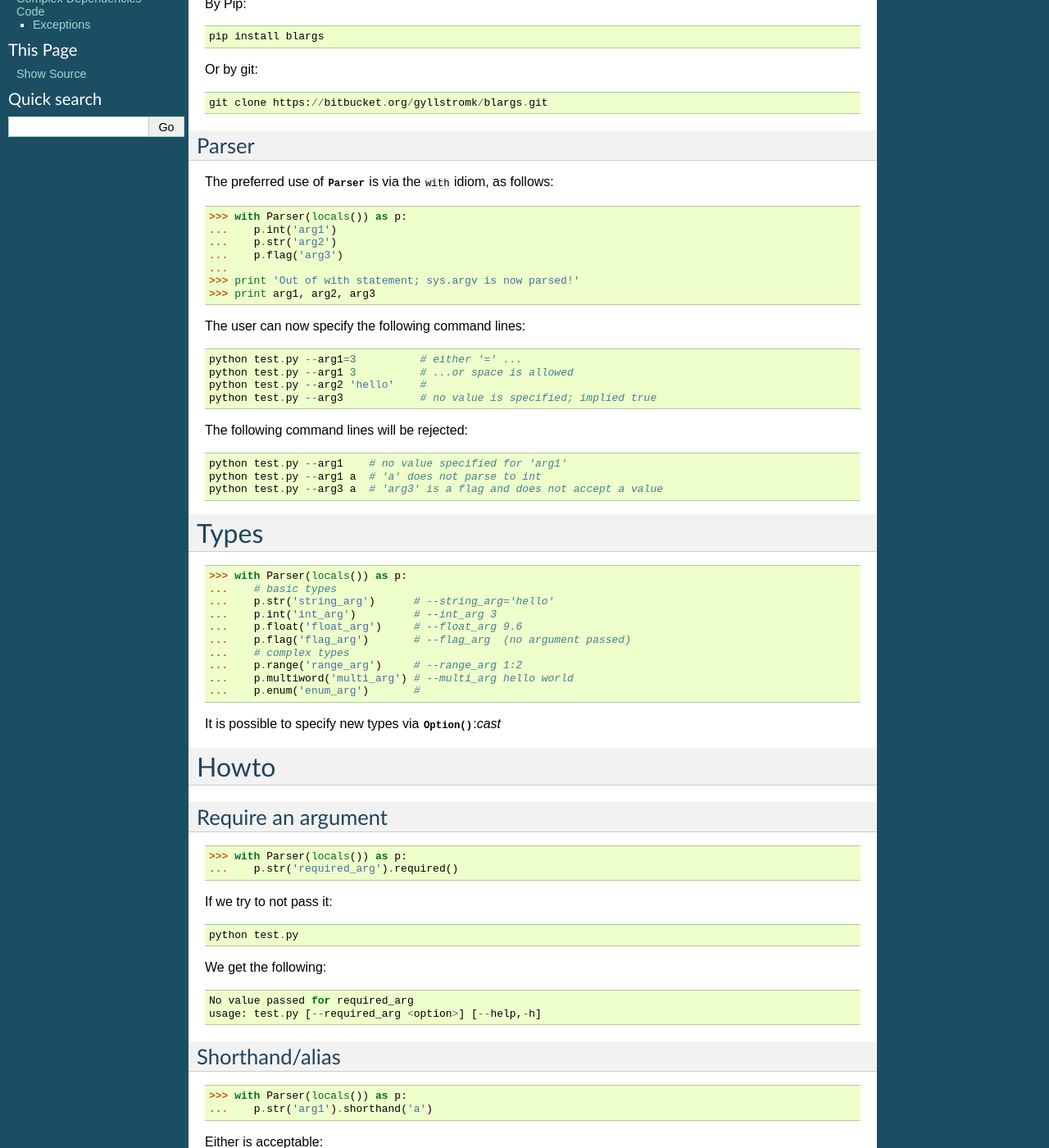
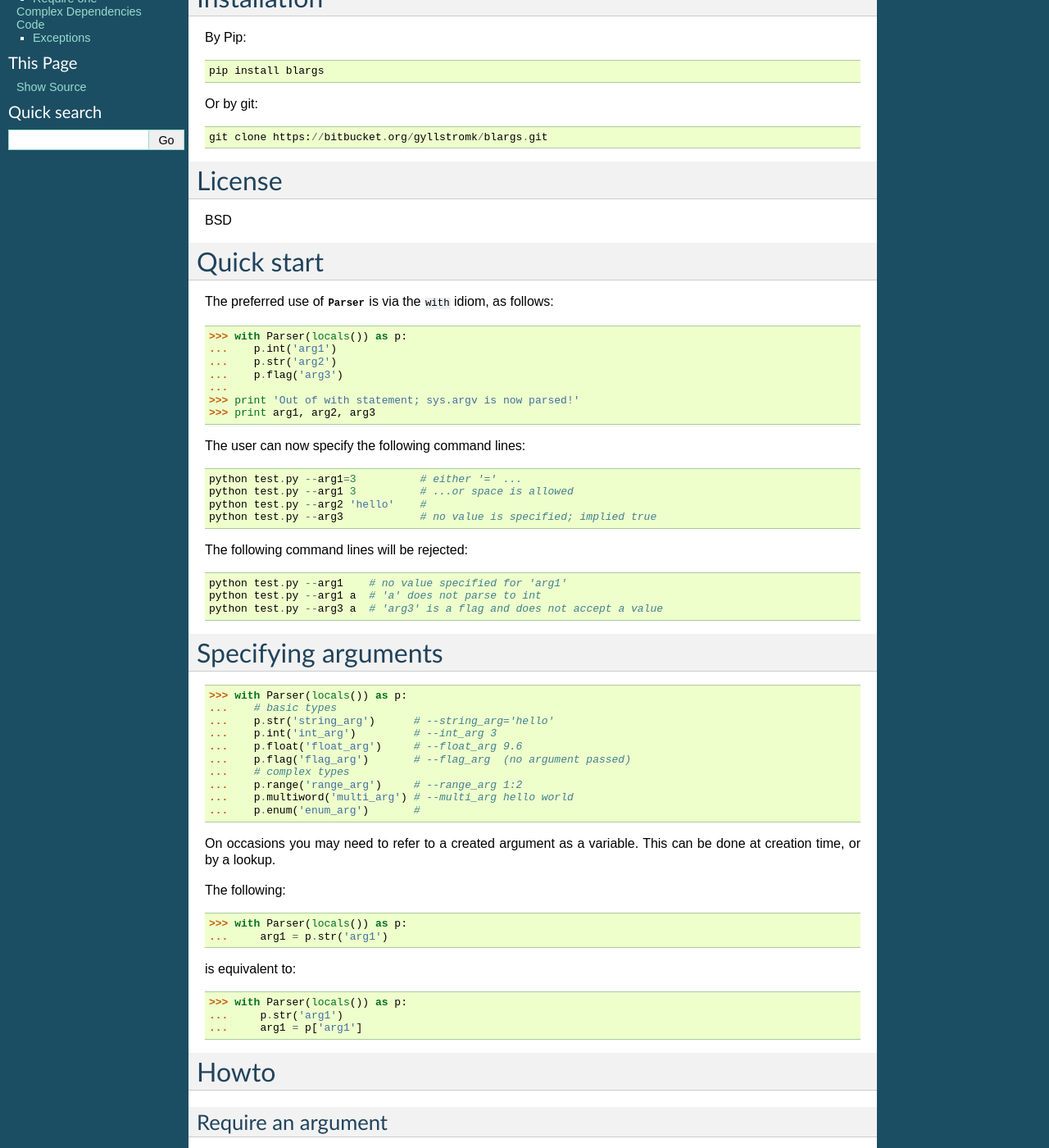
Before and after one commit to gyllstromk/blargs, a Sphinx documentation site: the page built from doc/index.rst, in a window 1280 px wide and 1400 px high, scrolled down 452 px. Shown: the whole window at 82% size. Built offline with Sphinx 7.4.7, drawn with Linux system fonts in a browser that asks for light colours; the version number could not be read and is left out; some of the changed text lies outside the part shown.

```diff
--- a/doc/conf.py
+++ b/doc/conf.py
@@ -50,8 +50,9 @@ copyright = u'2011, Karl Gyllstrom'
 #
 # The short X.Y version.
 
-from ..version import getversion
-release = getversion()
+#from ..version import getversion
+#release = getversion()
+release = '0.2.10a'
 #version = getversion(True)
 
 # The full version, including alpha/beta/rc tags.
--- a/doc/index.rst
+++ b/doc/index.rst
@@ -20,8 +20,10 @@ optparse from Python's standard library. The main distinctions are:
 
   * Emphasis on `ease of use` over `configurability`.
 
+Note: blargs is currently still in *beta*. You can help by submitting bugs!
+
 Installation
-------------
+============
 
 By Pip:
 
@@ -35,6 +37,10 @@ Or by git:
 
     git clone https://bitbucket.org/gyllstromk/blargs.git
 
+License
+=======
+BSD
+
 .. One big example
 .. ===============
 
@@ -44,8 +50,8 @@ Or by git:
 .. ...    age = p.int('age').shorthand('a').required()
 .. ...    p.str('parent_name').if_(age < 18)
 
-Parser
-------
+Quick start
+===========
 
 The preferred use of :class:`Parser` is via the ``with`` idiom, as follows:
 
@@ -80,8 +86,8 @@ The following command lines will be rejected:
   python test.py --arg1 a  # 'a' does not parse to int
   python test.py --arg3 a  # 'arg3' is a flag and does not accept a value
 
-Types
-=====
+Specifying arguments
+====================
 
 >>> with Parser(locals()) as p:
 ...    # basic types
@@ -94,7 +100,20 @@ Types
 ...    p.multiword('multi_arg') # --multi_arg hello world
 ...    p.enum('enum_arg')       #
 
-It is possible to specify new types via :func:`Option`:`cast`
+On occasions you may need to refer to a created argument as a variable. This can be done at creation time, or by a lookup.
+
+The following:
+
+>>> with Parser(locals()) as p:
+...     arg1 = p.str('arg1')
+
+is equivalent to:
+
+>>> with Parser(locals()) as p:
+...     p.str('arg1')
+...     arg1 = p['arg1']
+
+.. It is possible to specify new types via :func:`Option`:`cast`
 
 Howto
 =====
--- a/setup.py
+++ b/setup.py
@@ -1,9 +1,10 @@
-from version import getversion
+#from version import getversion
 
 from distutils.core import setup
 
 setup(name='blargs',
-      version=getversion(),
+      version='0.2.10a',
+#      version=getversion(),
       py_modules=['blargs'],
       description='Blargs command line parser',
       author='Karl Gyllstrom',
```
Also changed, not shown: 1 other file.
